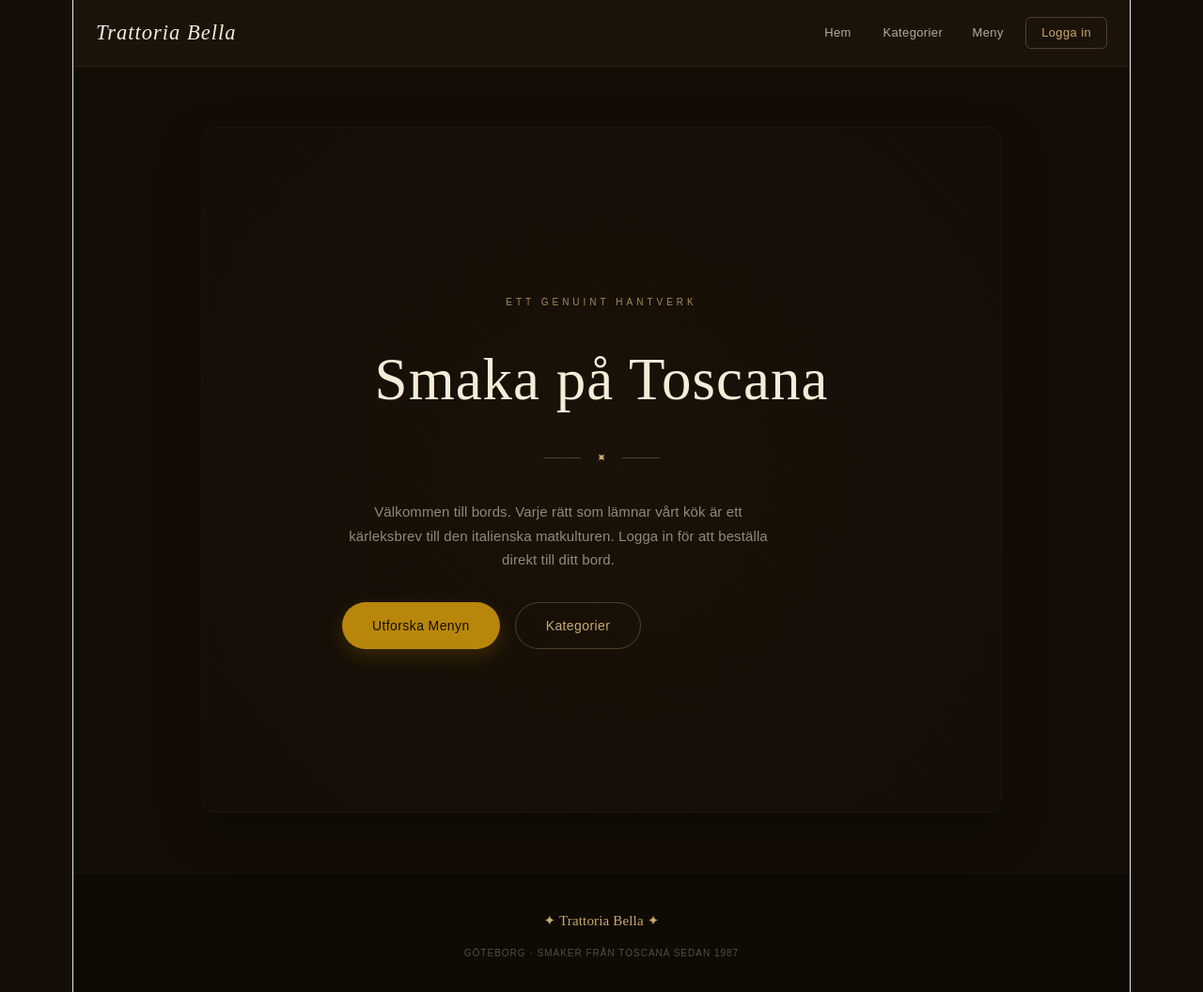
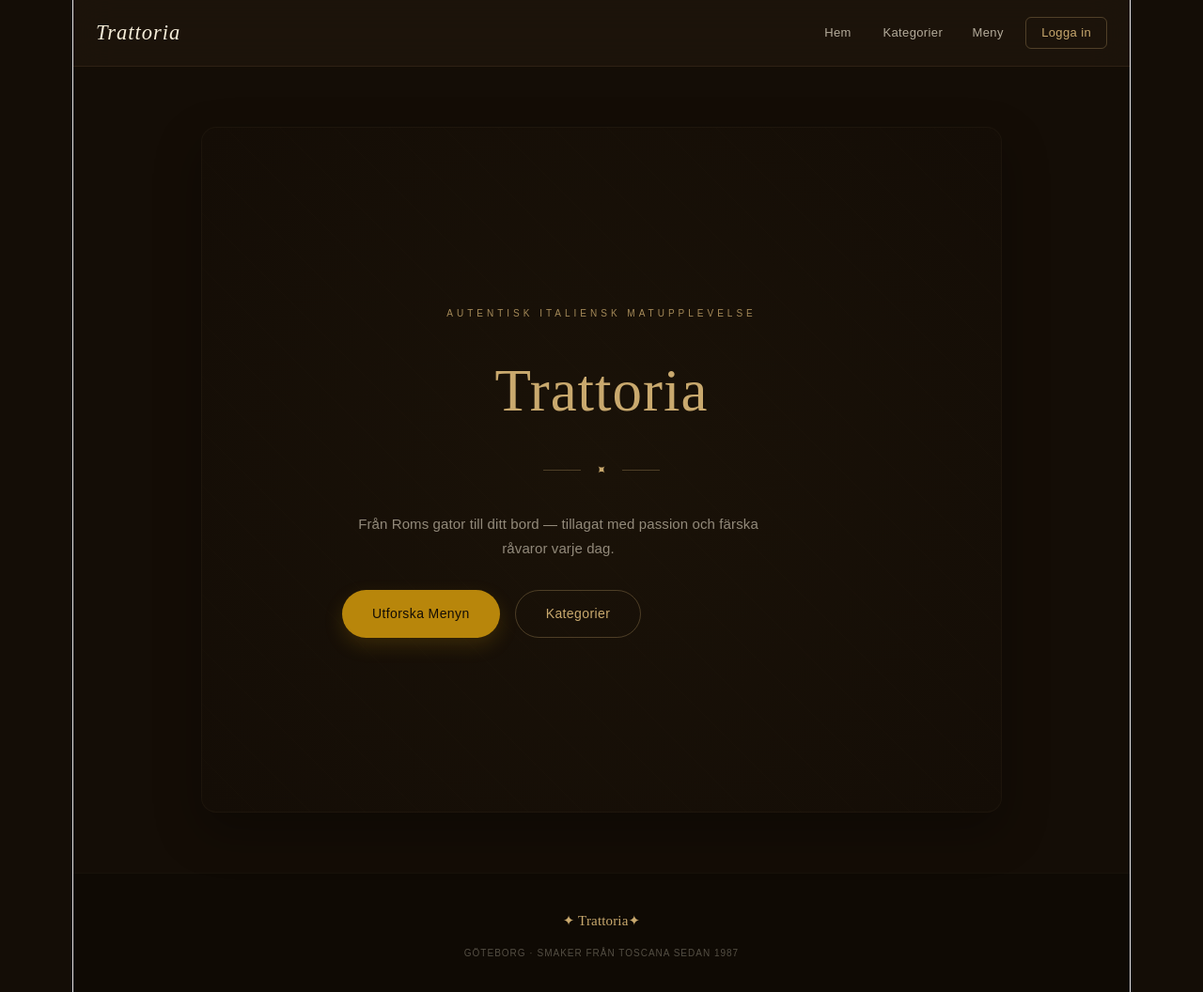
Before and after one commit to youabd123/restaurant-system-client, a React (Vite) app: page / in a window 1280 px wide. Shown: the top 1056 px of the page at 94% size. Built offline with nearby package versions, Linux system fonts and the light colour scheme.

Commit message:
Uppdatering

```diff
--- a/src/layout/MainLayout.jsx
+++ b/src/layout/MainLayout.jsx
@@ -76,7 +76,7 @@ export default function MainLayout({ children }) {
                                 '&:hover': { opacity: 0.8 }
                             }}
                         >
-                            Trattoria Bella
+                            Trattoria
                         </Typography>
 
                         <Stack direction="row" spacing={1} alignItems="center">
@@ -130,7 +130,7 @@ export default function MainLayout({ children }) {
             <Box component="footer" sx={{ borderTop: '1px solid rgba(201, 169, 110, 0.05)', py: 5, bgcolor: '#0f0a04' }}>
                 <Container maxWidth="md" sx={{ textAlign: 'center' }}>
                     <Typography variant="body2" sx={{ fontFamily: "'Playfair Display', serif", color: '#c9a96e', fontSize: '15px', mb: 1 }}>
-                        ✦ Trattoria Bella ✦
+                        ✦ Trattoria✦
                     </Typography>
                     <Typography variant="caption" sx={{ fontFamily: "'DM Sans', sans-serif", color: 'rgba(245, 237, 216, 0.3)', letterSpacing: '0.1em', textTransform: 'uppercase', fontSize: '10px' }}>
                         Göteborg · Smaker från Toscana sedan 1987
--- a/src/pages/HomePage.jsx
+++ b/src/pages/HomePage.jsx
@@ -32,7 +32,7 @@ export default function HomePage() {
             <Container maxWidth="sm">
                 <Stack spacing={4} alignItems="center" textAlign="center">
                     <div style={{ fontSize: '10px', fontWeight: 500, letterSpacing: '0.4em', textTransform: 'uppercase', color: '#c9a96e', opacity: 0.8 }}>
-                        Ett genuint hantverk
+                        Autentisk italiensk matupplevelse
                     </div>
 
                     <Typography
@@ -40,12 +40,12 @@ export default function HomePage() {
                         fontWeight={400}
                         sx={{
                             fontFamily: "'Playfair Display', serif",
-                            color: '#f5edd8',
+                            color: '#c9a96e',
                             letterSpacing: '1px',
                             fontSize: { xs: '2.5rem', md: '3.5rem' }
                         }}
                     >
-                        Smaka på Toscana
+                        Trattoria
                     </Typography>
 
                     <div style={{ display: 'flex', alignItems: 'center', gap: '16px', width: '100%', justifyContent: 'center', color: '#c9a96e' }}>
@@ -55,7 +55,7 @@ export default function HomePage() {
                     </div>
 
                     <Typography variant="h6" sx={{ color: 'rgba(245,237,216,0.55)', fontFamily: "'DM Sans', sans-serif", fontSize: '15px', fontWeight: 300, lineHeight: 1.7, maxWidth: '460px' }}>
-                        Välkommen till bords. Varje rätt som lämnar vårt kök är ett kärleksbrev till den italienska matkulturen. Logga in för att beställa direkt till ditt bord.
+                        Från Roms gator till ditt bord — tillagat med passion och färska råvaror varje dag.
                     </Typography>
 
                     <Stack direction="row" spacing={2} sx={{ mt: 2 }}>
```
